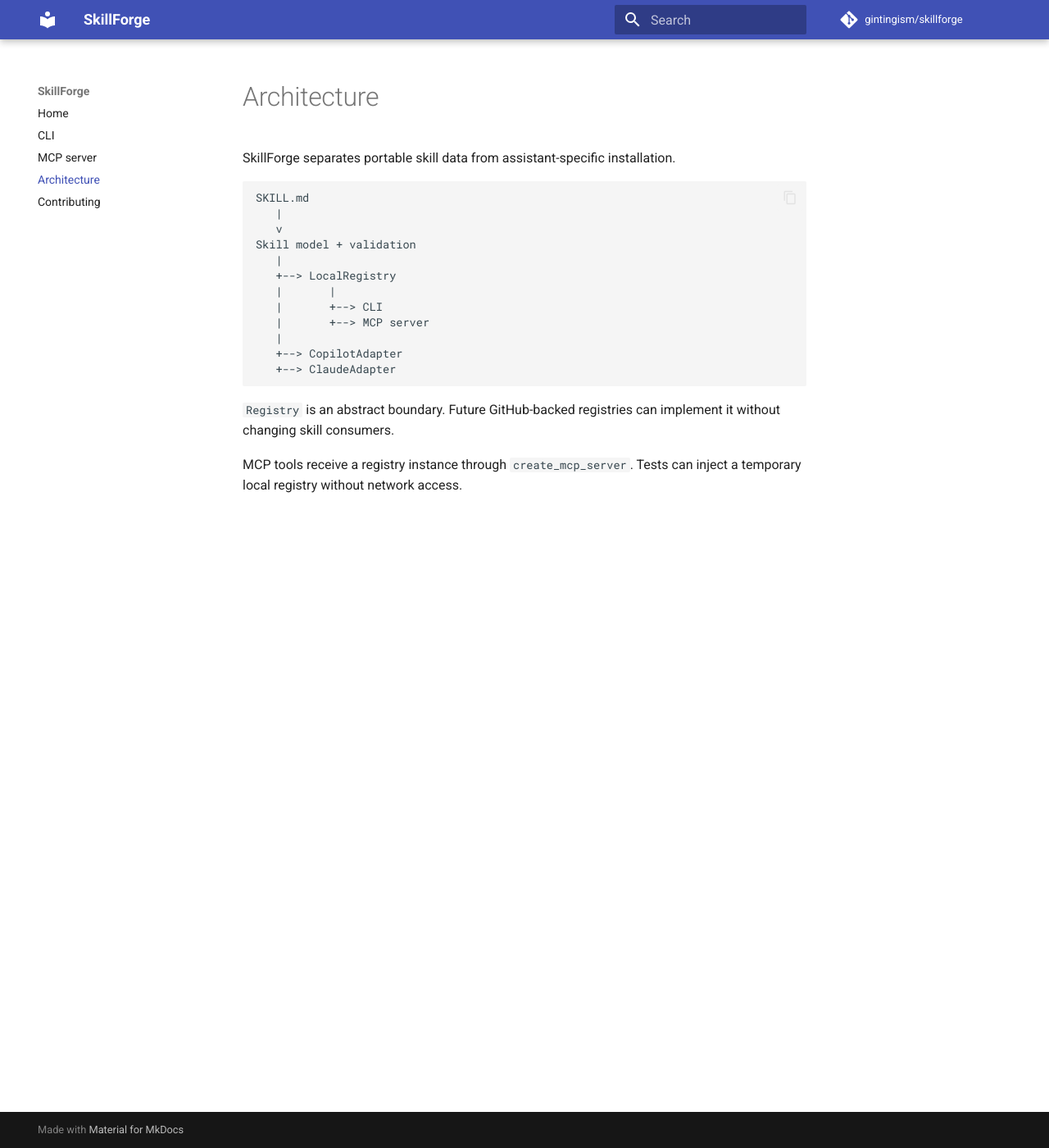
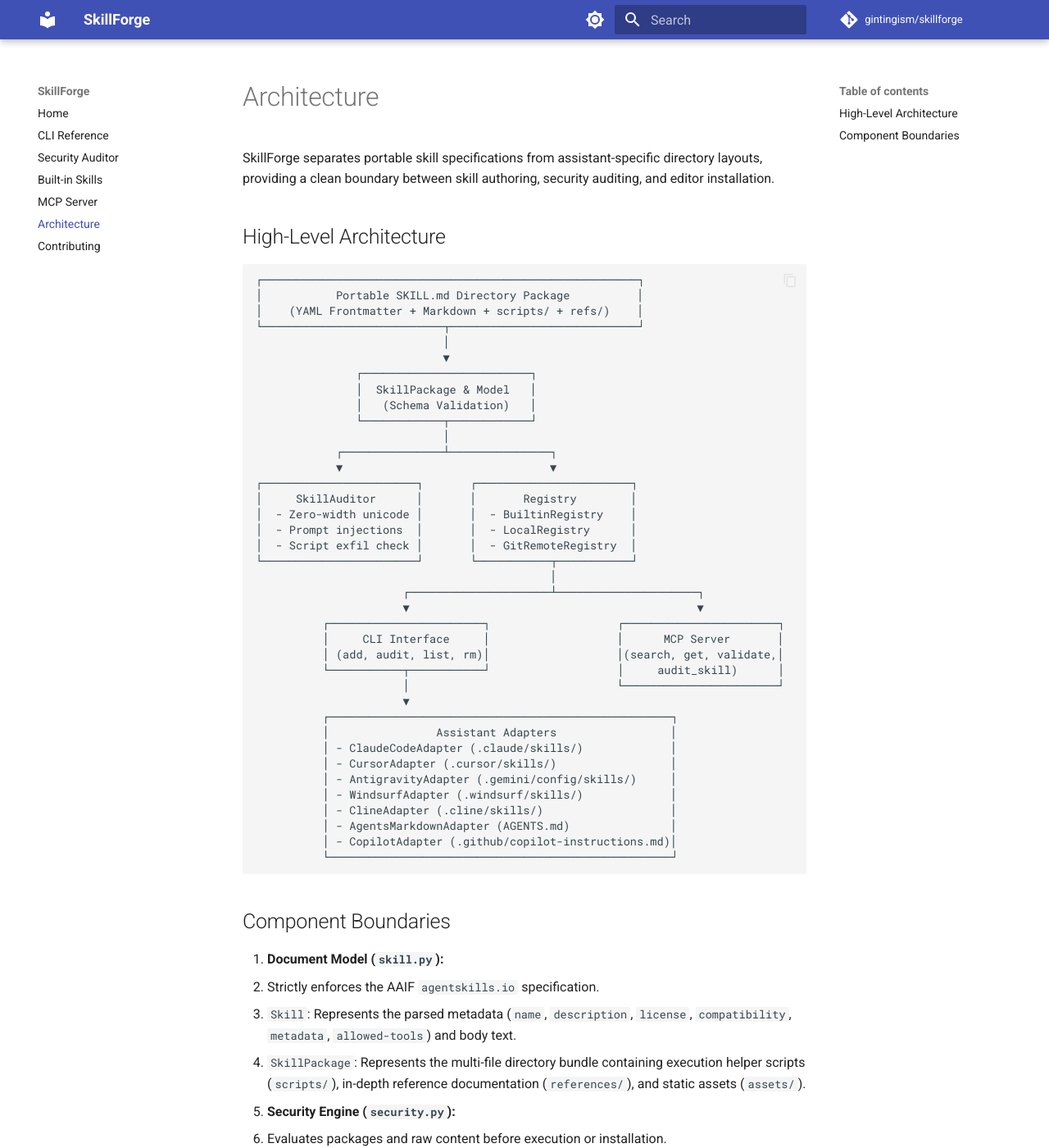
Before and after one commit to gintingism/skillforge, an MkDocs documentation site: the page built from docs/architecture.md, in a window 1280 px wide and 1400 px high. Shown: the whole window at 82% size. Built offline with MkDocs 1.6.1 and Material for MkDocs 9.7.7, drawn with Linux system fonts in a browser that asks for light colours; comment, search, counter and statistics services are not loaded; some of the changed text lies outside the part shown.

Commit message:
docs: expand documentation with security auditor, 16 skills catalog, and dark mode theme

````diff
--- a/docs/architecture.md
+++ b/docs/architecture.md
@@ -1,22 +1,66 @@
 # Architecture
 
-SkillForge separates portable skill data from assistant-specific installation.
+SkillForge separates portable skill specifications from assistant-specific directory layouts, providing a clean boundary between skill authoring, security auditing, and editor installation.
+
+## High-Level Architecture
 
 ```text
-SKILL.md
-   |
-   v
-Skill model + validation
-   |
-   +--> LocalRegistry
-   |       |
-   |       +--> CLI
-   |       +--> MCP server
-   |
-   +--> CopilotAdapter
-   +--> ClaudeAdapter
+┌────────────────────────────────────────────────────────┐
+│           Portable SKILL.md Directory Package          │
+│    (YAML Frontmatter + Markdown + scripts/ + refs/)    │
+└───────────────────────────┬────────────────────────────┘
+                            │
+                            ▼
+               ┌─────────────────────────┐
+               │  SkillPackage & Model   │
+               │   (Schema Validation)   │
+               └────────────┬────────────┘
+                            │
+            ┌───────────────┴───────────────┐
+            ▼                               ▼
+┌───────────────────────┐       ┌───────────────────────┐
+│     SkillAuditor      │       │       Registry        │
+│  - Zero-width unicode │       │  - BuiltinRegistry    │
+│  - Prompt injections  │       │  - LocalRegistry      │
+│  - Script exfil check │       │  - GitRemoteRegistry  │
+└───────────────────────┘       └───────────┬───────────┘
+                                            │
+                      ┌─────────────────────┴─────────────────────┐
+                      ▼                                           ▼
+          ┌───────────────────────┐                   ┌───────────────────────┐
+          │     CLI Interface     │                   │      MCP Server       │
+          │ (add, audit, list, rm)│                   │(search, get, validate,│
+          └───────────┬───────────┘                   │     audit_skill)      │
+                      │                               └───────────────────────┘
+                      ▼
+          ┌───────────────────────────────────────────────────┐
+          │                Assistant Adapters                 │
+          │ - ClaudeCodeAdapter (.claude/skills/)             │
+          │ - CursorAdapter (.cursor/skills/)                 │
+          │ - AntigravityAdapter (.gemini/config/skills/)     │
+          │ - WindsurfAdapter (.windsurf/skills/)             │
+          │ - ClineAdapter (.cline/skills/)                   │
+          │ - AgentsMarkdownAdapter (AGENTS.md)               │
+          │ - CopilotAdapter (.github/copilot-instructions.md)│
+          └───────────────────────────────────────────────────┘
 ```
 
-`Registry` is an abstract boundary. Future GitHub-backed registries can implement it without changing skill consumers.
+## Component Boundaries
 
-MCP tools receive a registry instance through `create_mcp_server`. Tests can inject a temporary local registry without network access.
+1. **Document Model (`skill.py`):**
+   - Strictly enforces the AAIF `agentskills.io` specification.
+   - `Skill`: Represents the parsed metadata (`name`, `description`, `license`, `compatibility`, `metadata`, `allowed-tools`) and body text.
+   - `SkillPackage`: Represents the multi-file directory bundle containing execution helper scripts (`scripts/`), in-depth reference documentation (`references/`), and static assets (`assets/`).
+
+2. **Security Engine (`security.py`):**
+   - Evaluates packages and raw content before execution or installation.
+   - Decoupled from network and filesystem access so it can be called synchronously in CLI commands or asynchronously via MCP tools.
+
+3. **Registries (`registry.py`):**
+   - `LocalRegistry`: Manages on-disk directories under `.skillforge/`.
+   - `BuiltinRegistry`: Ships 16 battle-tested engineering workflows packaged with the library.
+   - `GitRemoteRegistry`: Clones or updates remote Git/GitHub repositories into `~/.skillforge/cache/` using shallow clones.
+   - `CompositeRegistry`: Merges multiple registry backends with explicit priority order.
+
+4. **Adapters (`adapters.py`):**
+   - Isolated installation targets. Each adapter knows how to detect its target environment, install single files or complete directory bundles, list active skills, and cleanly remove unneeded skills.
--- a/mkdocs.yml
+++ b/mkdocs.yml
@@ -1,20 +1,36 @@
 site_name: SkillForge
-site_description: Portable SKILL.md registry, adapters, CLI, and MCP server.
+site_description: Universal package manager, security auditor, and MCP server for portable agent skills (SKILL.md).
 site_url: https://gintingism.github.io/skillforge/
 repo_url: https://github.com/gintingism/skillforge
 repo_name: gintingism/skillforge
 
 theme:
   name: material
+  palette:
+    - scheme: default
+      primary: indigo
+      accent: indigo
+      toggle:
+        icon: material/brightness-7
+        name: Switch to dark mode
+    - scheme: slate
+      primary: indigo
+      accent: indigo
+      toggle:
+        icon: material/brightness-4
+        name: Switch to light mode
   features:
     - navigation.instant
     - navigation.sections
+    - navigation.top
     - content.code.copy
 
 nav:
   - Home: index.md
-  - CLI: cli.md
-  - MCP server: mcp.md
+  - CLI Reference: cli.md
+  - Security Auditor: security.md
+  - Built-in Skills: skills.md
+  - MCP Server: mcp.md
   - Architecture: architecture.md
   - Contributing: contributing.md
 
````
Also changed, not shown: docs/security.md (added, +57 -0 lines), docs/skills.md (added, +87 -0 lines).
